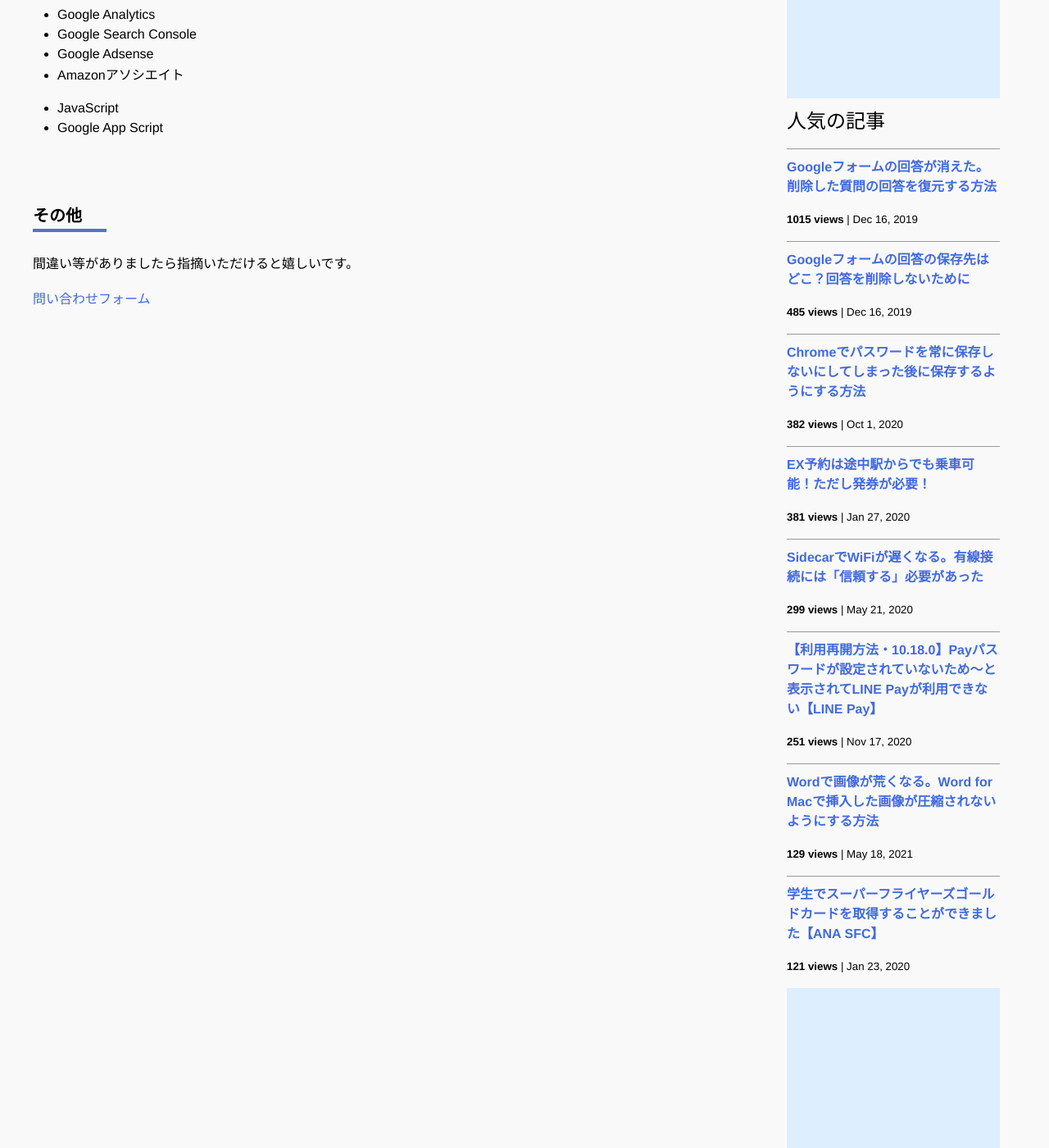
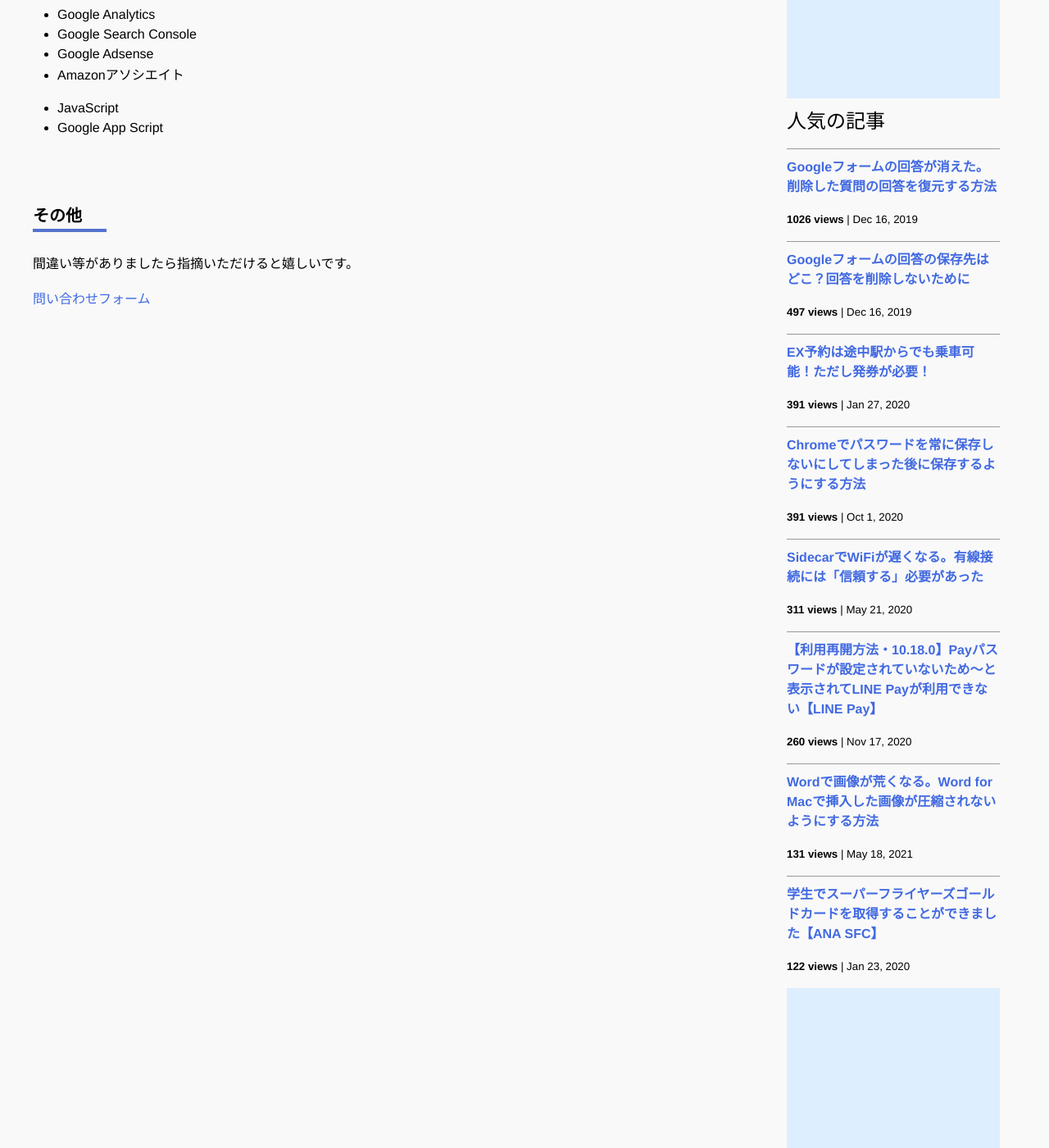
Before and after one commit to iwanaminami/shoyaiwaname, a Jekyll site: the page built from about.markdown, in a window 1280 px wide and 1400 px high, scrolled down 693 px. Shown: the whole window at 82% size. Built offline with Jekyll 4.4.1, drawn with Linux system fonts in a browser that asks for light colours; nearby versions of some CDN libraries; comment, search, counter and statistics services are not loaded.

Commit message:
a new commit message

```diff
--- a/_data/popularposts.yml
+++ b/_data/popularposts.yml
@@ -1,17 +1,17 @@
 side:
-  - view: 1015
+  - view: 1026
     url: /2019/12/16/restore-googleform.html
-  - view: 485
+  - view: 497
     url: /2019/12/16/googleform-answers.html
-  - view: 382
+  - view: 391
+    url: /2020/01/27/ex-rideontheway.html
+  - view: 391
     url: /2020/10/01/googlepassword.html
-  - view: 381
-    url: /2020/01/27/ex-rideontheway.html
-  - view: 299
+  - view: 311
     url: /2020/05/21/sidecar-via-cable.html
-  - view: 251
+  - view: 260
     url: /2020/11/17/linepay.html
-  - view: 129
+  - view: 131
     url: /2021/05/18/image-compression-word.html
-  - view: 121
+  - view: 122
     url: /2020/01/23/sfcgold.html
```
